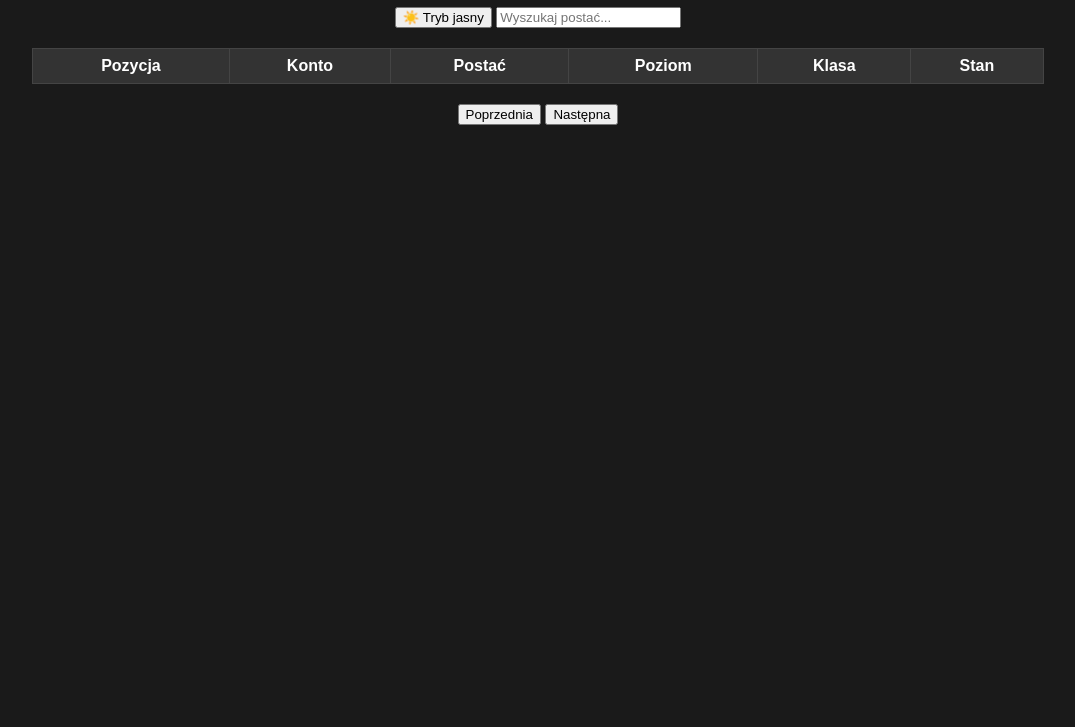
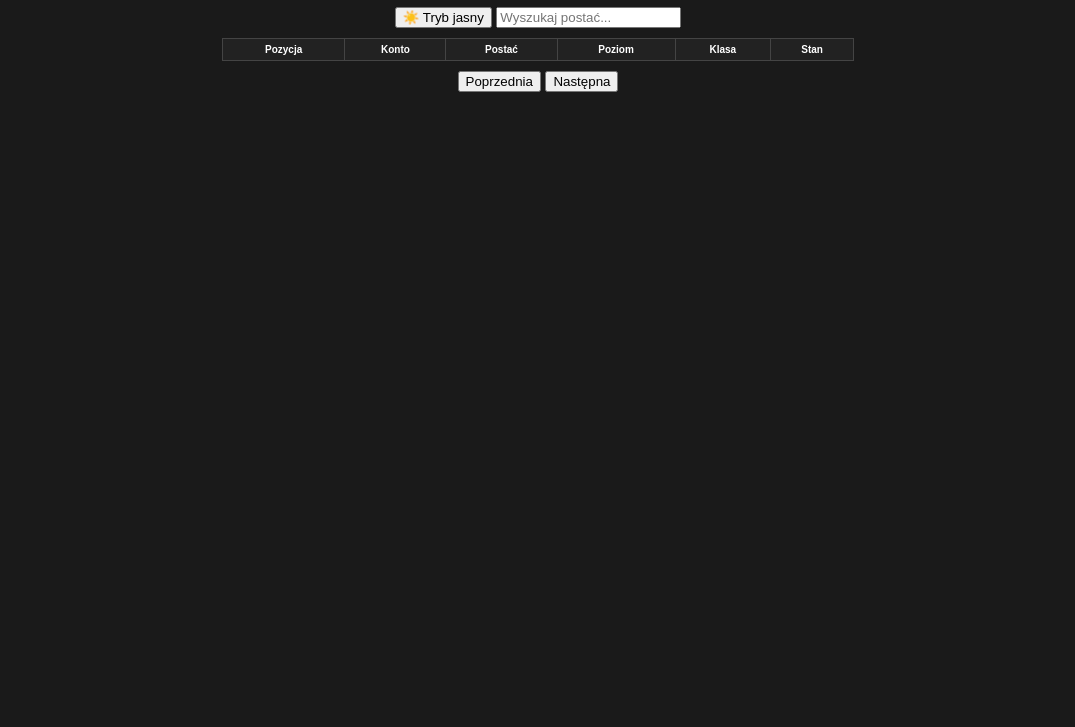
Before and after one commit to wiecu/cmentarzysko-kasztanowa, a website: page public/index.html in a window 1280 px wide. Shown: the part 73-800 px from the top of the page, without its empty margins (102-1177 px from the left). Drawn offline with Linux system fonts and the light colour scheme; no server answers.

Commit message:
Update index.html

```diff
--- a/public/index.html
+++ b/public/index.html
@@ -13,17 +13,19 @@
             color: white;
         }
 table {
-            width: 80%;
-            margin: 20px auto;
+    font-size: 10px;
+    width: 50%;
+    margin: 10px auto;
     border-collapse: collapse;
 }
 th, td {
+    padding: 5px;
     border: 1px solid #444;
-            padding: 8px;
 }
 th {
-            background-color: #333;
+    background-color: #222;
 }
+
 
     /* Kolory czcionki dla klas głównych */
     .Marauder, .Juggernaut, .Berserker, .Chieftain { color: #ff5733; }  /* Czerwony */
@@ -31,8 +33,8 @@
     .Templar, .Inquisitor, .Hierophant, .Guardian { color: #3498db; }  /* Niebieski */
     .Shadow, .Assassin, .Saboteur, .Trickster { color: #2ecc71; }  /* Zielony */
     .Duelist, .Slayer, .Gladiator, .Champion { color: #f39c12; }  /* Pomarańczowy */
-    .Ranger, .Deadeye, .Raider, .Pathfinder { color: #1abc9c; }  /* Turkusowy */
-    .Scion, .Ascendant { color: #e74c3c; }  /* Czerwony */
+    .Ranger, .Deadeye, .Raider, .Pathfinder, .Warden { color: #1abc9c; }  /* Turkusowy */
+    .Scion, .Ascendant { color: #00000; }  /* biały */
 .dead {
     color: gray !important;
 	}
```
Lines whose indentation alone changed are shown as unchanged.
